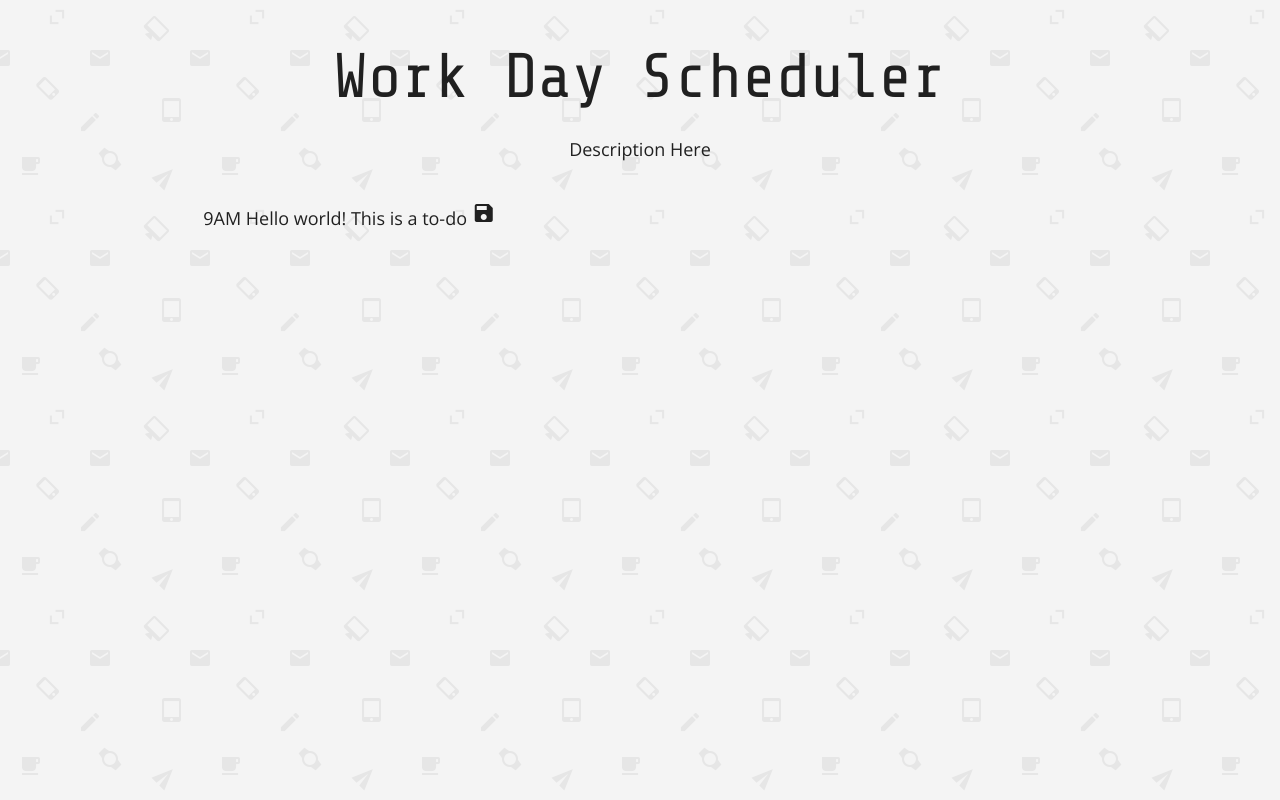
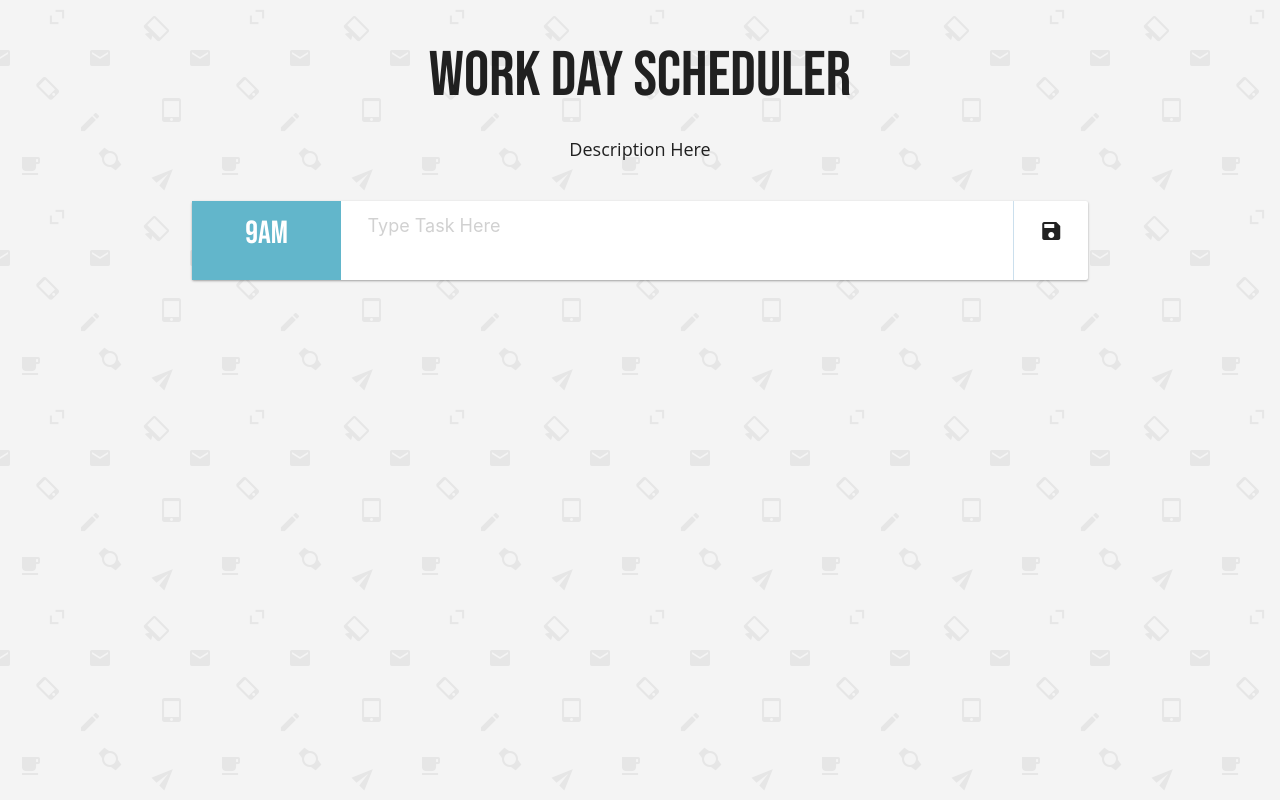
Before and after one commit to jenniferkirwin/scheduling-app, a plain HTML site: page index.html in a window 1280 px wide. Drawn offline with nearby package versions, Linux system fonts and the light colour scheme.

Commit message:
finished styling the schedule block element

```diff
--- a/css/style.scss
+++ b/css/style.scss
@@ -1,11 +1,13 @@
-@import url('https://fonts.googleapis.com/css?family=Open+Sans|Share+Tech+Mono&display=swap');
+@import url('https://fonts.googleapis.com/css?family=Bebas+Neue&display=swap');
 
-$primary-color: #EA5338;
-$grey: #545454;
+$primary-color: #62B6CB;
+$secondary-color: #62B6CB;
+$grey: #62727C;
+$light-grey:#CBDFED;
 $light-color: #ffffff;
 $default-padding: 15px;
 
-  body {
+body {
     /* Background pattern from Toptal Subtle Patterns */
     background-image: url("../images/email-pattern.png");
     font-family: 'Open Sans', sans-serif;
@@ -14,12 +16,7 @@ $default-padding: 15px;
 }
 
 h1, h2, h3, th {
-    font-family: 'Share Tech Mono', monospace;
-}
-
-th {
-    font-size: 36px;
-    font-weight: normal;
+    font-family: 'Bebas Neue', cursive;
 }
 
 button.mycolor {
@@ -35,20 +32,48 @@ button.mycolor {
     margin-bottom: $default-padding;
 }
 
-.quiz {
-    border: 3px dashed $grey;
-    padding: $default-padding * 2;
-    min-height: $default-padding;
-    margin: $default-padding 0;
-    p {
-        padding: 0 0 $default-padding 0;
-        font-weight: bold;
+/* -------------------------------------------------------------- */
+/* Styling the wrapper and to do layout*/
+/* -------------------------------------------------------------- */
 
+.flex {
+    display: flex;
+    flex-wrap: wrap;
+    }
+
+.wrapper {
+    background-color: #ffffff;
+    border-radius: 2px;
+    box-shadow: 0 1px 3px rgba(0,0,0,0.12), 0 1px 2px rgba(0,0,0,0.24);
+}
+
+div.time {
+    background-color: $primary-color;
+    color: $light-color;
+    // padding: $default-padding *2;
+    // font-weight: bold;
+    // font-size: 32px;
+    h2 {
+        margin: $default-padding;
+        font-size: 32px;
     }
 }
 
-div.time,
-div.toDo,
 div.save {
-    display: inline-block;
+    // background-color: $light-grey;
+    border-left: solid 1px $light-grey;
 }
+
+// div.toDo {
+// }
+
+.toDofield {
+    margin: 0;
+    padding: $default-padding;
+    outline: none;
+    border: none;
+    resize: none;
+    width: 100%;
+    height: 100%;
+    box-sizing: border-box;
+  }
--- a/index.html
+++ b/index.html
@@ -8,6 +8,7 @@
 
   <!-- Added link to the jQuery Library -->
   <script src="https://cdnjs.cloudflare.com/ajax/libs/jquery/3.2.1/jquery.min.js"></script>
+  <script src="js/autoresize.jquery.js"></script>
 
   <!-- CSS  -->
   <link href="https://fonts.googleapis.com/icon?family=Material+Icons" rel="stylesheet">
@@ -26,37 +27,27 @@
       </div>
     </div>
 
-    <!-- Quiz Score and Questions-->
-    <div class="row">
-      <div class="col s12 m12">
-        <div class="wrapper">
-          <div class="time">9AM</div>
-          <div class="toDo">Hello world! This is a to-do</div>
-          <div class="save"><i class="material-icons">save</i></div>
+    <!-- Scheduler -->
+
+    <div class="row wrapper flex">
+
+        <div class="time col s12 m2 l2 center-align">
+          <h2>9AM</h2>
         </div>
-      </div>
-    </div>
+        <div class="toDo col s12 m9 l9">
+          <form>
+              <textarea id="todo-9" class="toDofield" placeholder="Type Task Here"></textarea>
+          </form>
+        </div>
+        <div class="save col s12 m1 l1 center-align"><p><i class="material-icons">save</i></p></div>
 
-    <!-- Modal for Final Score -->
-    <div id="modal1" class="animated modal">
-      <div class="modal-content">
-        <h4>Game Over!</h4>
-        <p>Your Score: <span class="finalScore"></span></p>
-        <form>
-          <div class="input-field">
-            <input type="text" name="name" id="name" />
-            <label for="name">Name</label>
-          </div>
-          <button type="button" class="btn-large mycolor disabled" id="submit">Submit Score</button>
-        </form>
-      </div>
-    </div>
-  </div>
+
   </div>
 
   <!--  Scripts-->
   <script src="js/materialize.js"></script>
   <script src="js/init.js"></script>
+  <script src="js/moment.min.js"></script>
   <script src="js/script.js"></script>
 </body>
 
--- /dev/null
+++ b/js/autoresize.jquery.js
@@ -0,0 +1,96 @@
+/*
+ * jQuery autoResize (textarea auto-resizer)
+ * @copyright James Padolsey http://james.padolsey.com
+ * @version 1.04
+ */
+
+(function($){
+
+    $.fn.autoResize = function(options) {
+
+        // Just some abstracted details,
+        // to make plugin users happy:
+        var settings = $.extend({
+            onResize : function(){},
+            animate : true,
+            animateDuration : 150,
+            animateCallback : function(){},
+            extraSpace : 20,
+            limit: 1000
+        }, options);
+
+        // Only textarea's auto-resize:
+        this.filter('textarea').each(function(){
+
+                // Get rid of scrollbars and disable WebKit resizing:
+            var textarea = $(this).css({resize:'none','overflow-y':'hidden'}),
+
+                // Cache original height, for use later:
+                origHeight = textarea.height(),
+
+                // Need clone of textarea, hidden off screen:
+                clone = (function(){
+
+                    // Properties which may effect space taken up by chracters:
+                    var props = ['height','width','lineHeight','textDecoration','letterSpacing'],
+                        propOb = {};
+
+                    // Create object of styles to apply:
+                    $.each(props, function(i, prop){
+                        propOb[prop] = textarea.css(prop);
+                    });
+
+                    // Clone the actual textarea removing unique properties
+                    // and insert before original textarea:
+                    return textarea.clone().removeAttr('id').removeAttr('name').css({
+                        position: 'absolute',
+                        top: 0,
+                        left: -9999
+                    }).css(propOb).attr('tabIndex','-1').insertBefore(textarea);
+
+                })(),
+                lastScrollTop = null,
+                updateSize = function() {
+
+                    // Prepare the clone:
+                    clone.height(0).val($(this).val()).scrollTop(10000);
+
+                    // Find the height of text:
+                    var scrollTop = Math.max(clone.scrollTop(), origHeight) + settings.extraSpace,
+                        toChange = $(this).add(clone);
+
+                    // Don't do anything if scrollTip hasen't changed:
+                    if (lastScrollTop === scrollTop) { return; }
+                    lastScrollTop = scrollTop;
+
+                    // Check for limit:
+                    if ( scrollTop >= settings.limit ) {
+                        $(this).css('overflow-y','');
+                        return;
+                    }
+                    // Fire off callback:
+                    settings.onResize.call(this);
+
+                    // Either animate or directly apply height:
+                    settings.animate && textarea.css('display') === 'block' ?
+                        toChange.stop().animate({height:scrollTop}, settings.animateDuration, settings.animateCallback)
+                        : toChange.height(scrollTop);
+                };
+
+            // Bind namespaced handlers to appropriate events:
+            textarea
+                .unbind('.dynSiz')
+                .bind('keyup.dynSiz', updateSize)
+                .bind('keydown.dynSiz', updateSize)
+                .bind('change.dynSiz', updateSize);
+
+        });
+
+        // Chain:
+        return this;
+
+    };
+
+
+
+})(jQuery);
--- a/js/script.js
+++ b/js/script.js
@@ -1,5 +1,6 @@
 $(document).ready(function () {
 
+  $('textarea').autoResize();
   // -------------------------------------------------------------------------------------
   // seeing if to-dos are in storage & rendering them
   // -------------------------------------------------------------------------------------
```
Also changed, not shown: css/style.css, 1 other file.
